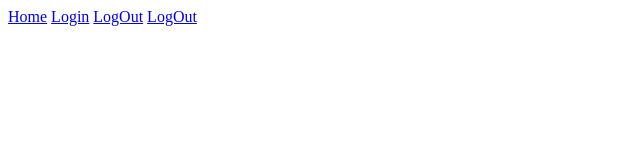
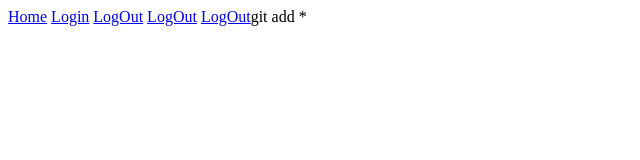
Before and after one commit to DmitryLyalin/TestGitApp, a plain HTML site: page index.html in a window 1280 px wide. Shown: the whole page, without its empty margins (0-640 px from the left). Drawn offline with Linux system fonts and the light colour scheme.

Commit message:
one link again

```diff
--- a/index.html
+++ b/index.html
@@ -13,5 +13,6 @@
     <a href="login.html">Login</a>
     <a href="logout.html">LogOut</a>
     <a href="logout.html">LogOut</a>
+    <a href="logout.html">LogOut</a>git add *
 </body>
 </html>
```
